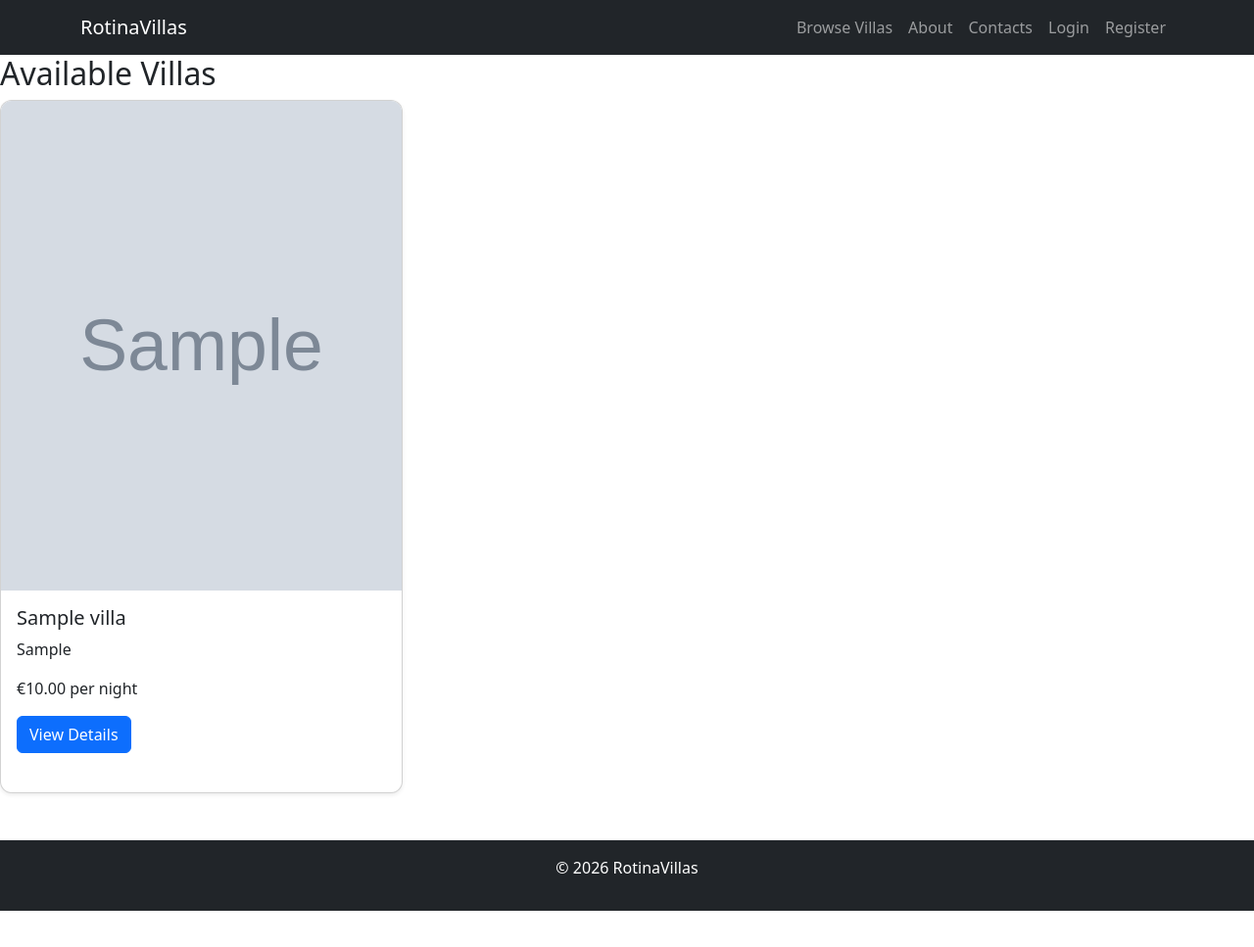
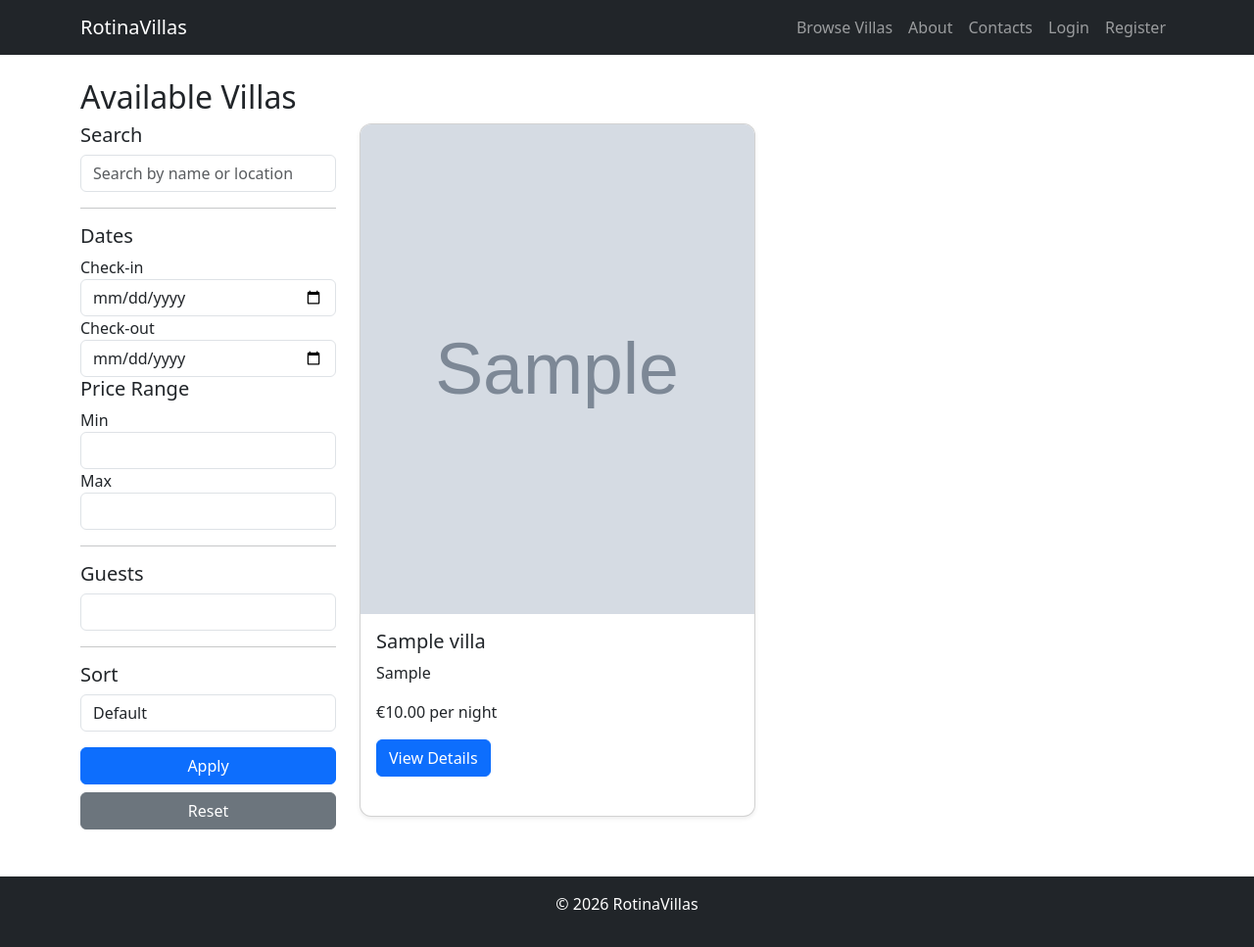
Before and after one commit to lpkotsev/RotinaVillas_DjangoProject, a Django app: page /villas/ in a window 1280 px wide. Shown: the whole page at 98% size. Before the commit the page ends 930 px from the top, so only its background shows below. Run offline with Django 5.2, Linux system fonts and the light colour scheme; tables that the repository leaves empty hold one stand-in row (values such as "Sample post"); grey boxes marked "Sample" are stand-in pictures.

Commit message:
adding filter and search forms

```diff
--- a/accounts/models.py
+++ b/accounts/models.py
@@ -1,5 +1,4 @@
 from django.contrib.auth.models import AbstractUser
-from django.db import models
 
 class AppUser(AbstractUser):
-    is_owner = models.BooleanField(default=False)
+    pass
--- a/templates/villas/villa-list.html
+++ b/templates/villas/villa-list.html
@@ -1,15 +1,74 @@
 {% extends "shared/base.html" %}
 {% load static %}
+{% load villa_extras %}
+
 {% block content %}
-{% load villa_extras %}
+
+<div class="container mt-4">
 
 <h2>Available Villas</h2>
 
 <div class="row">
 
+    <!-- 🎛️ FILTER SIDEBAR -->
+    <div class="col-md-3">
+
+        <form method="get">
+
+            <!-- 🔍 Search -->
+            <h5>Search</h5>
+            {{ search_form.query }}
+
+            <hr>
+
+            <h5>Dates</h5>
+
+            <label>Check-in</label>
+            {{ filter_form.check_in }}
+
+            <label>Check-out</label>
+            {{ filter_form.check_out }}
+            <h5>Price Range</h5>
+            <label>Min</label>
+            {{ filter_form.min_price }}
+
+            <label>Max</label>
+            {{ filter_form.max_price }}
+
+            <hr>
+
+            <!-- 👥 Guests -->
+            <h5>Guests</h5>
+            {{ filter_form.guests }}
+
+            <hr>
+
+            <!-- ↕️ Sorting -->
+            <h5>Sort</h5>
+            {{ filter_form.ordering }}
+
+            <div class="mt-3">
+                <button type="submit" class="btn btn-primary w-100">
+                    Apply
+                </button>
+
+                <a href="{% url 'villa-list' %}" class="btn btn-secondary w-100 mt-2">
+                    Reset
+                </a>
+            </div>
+
+        </form>
+
+    </div>
+
+    <!-- 🏡 VILLAS -->
+    <div class="col-md-9">
+
+        <div class="row">
+
         {% for villa in villas %}
 
-<div class="col-md-4">
+            <div class="col-md-6">
 
                 <div class="card villa-card mb-4 shadow-sm">
 
@@ -19,19 +78,12 @@
 
                     <div class="card-body">
 
-<h5 class="card-title">
-{{ villa.name }}
-</h5>
+                        <h5>{{ villa.name }}</h5>
+                        <p>{{ villa.location }}</p>
+                        <p>€{{ villa.price_per_night }} per night</p>
 
-<p>
-{{ villa.location }}
-</p>
-
-<p>
-€{{ villa.price_per_night }} per night
-</p>
-
-<a href="{% url 'villa-details' villa.pk %}" class="btn btn-primary">
+                        <a href="{% url 'villa-details' villa.pk %}"
+                           class="btn btn-primary">
                            View Details
                         </a>
 
@@ -42,11 +94,15 @@ View Details
             </div>
 
         {% empty %}
-
-<p>No villas available yet.</p>
-
+            <p>No villas found matching your criteria.</p>
         {% endfor %}
 
         </div>
 
+    </div>
+
+</div>
+
+</div>
+
 {% endblock %}
--- a/villas/forms.py
+++ b/villas/forms.py
@@ -49,3 +49,61 @@ class VillaEditForm(forms.ModelForm):
 
         if self.instance:
             self.fields["created_at"].initial = self.instance.created_at
+class VillaSearchForm(forms.Form):
+    query = forms.CharField(
+        required=False,
+        label="Search",
+        widget=forms.TextInput(attrs={
+            "placeholder": "Search by name or location",
+            "class": "form-control"
+        })
+    )
+
+class VillaFilterForm(forms.Form):
+    check_in = forms.DateField(
+        required=False,
+        label="Check-in",
+        widget=forms.DateInput(attrs={
+            "type": "date",
+            "class": "form-control"
+        })
+    )
+
+    check_out = forms.DateField(
+        required=False,
+        label="Check-out",
+        widget=forms.DateInput(attrs={
+            "type": "date",
+            "class": "form-control"
+        })
+    )
+
+    min_price = forms.DecimalField(
+        required=False,
+        widget=forms.NumberInput(attrs={"class": "form-control"})
+    )
+
+    max_price = forms.DecimalField(
+        required=False,
+        widget=forms.NumberInput(attrs={"class": "form-control"})
+    )
+
+    guests = forms.IntegerField(
+        required=False,
+        widget=forms.NumberInput(attrs={"class": "form-control"})
+    )
+
+    ordering = forms.ChoiceField(
+        required=False,
+        label="Sort by",
+        choices=[
+            ("", "Default"),
+            ("name", "Title A → Z"),
+            ("-name", "Title Z → A"),
+            ("location", "Location A → Z"),
+            ("-location", "Location Z → A"),
+            ("price_per_night", "Price Low → High"),
+            ("-price_per_night", "Price High → Low"),
+        ],
+        widget=forms.Select(attrs={"class": "form-control"})
+    )
--- a/villas/views.py
+++ b/villas/views.py
@@ -5,8 +5,10 @@ from .models import Villa
 from .forms import VillaCreateForm, VillaEditForm
 from django.views import View
 from django.shortcuts import render, redirect
-from .forms import VillaCreateForm
+from .forms import VillaSearchForm
+from .forms import VillaFilterForm
 from common.mixins import IsObjectOwnerMixin
+from django.db.models import Q, F
 
 class VillaListView(ListView):
 
@@ -16,6 +18,62 @@ class VillaListView(ListView):
 
     context_object_name = "villas"
 
+    def get_queryset(self):
+        queryset = super().get_queryset()
+
+        self.search_form = VillaSearchForm(self.request.GET)
+        self.filter_form = VillaFilterForm(self.request.GET)
+
+        # 🔍 SEARCH
+        if self.search_form.is_valid():
+            query = self.search_form.cleaned_data.get("query")
+
+            if query:
+                queryset = queryset.filter(
+                    Q(name__icontains=query) |
+                    Q(location__icontains=query)
+                )
+
+
+        if self.filter_form.is_valid():
+
+            min_price = self.filter_form.cleaned_data.get("min_price")
+            max_price = self.filter_form.cleaned_data.get("max_price")
+            guests = self.filter_form.cleaned_data.get("guests")
+            ordering = self.filter_form.cleaned_data.get("ordering")
+
+
+            if min_price:
+                queryset = queryset.filter(price_per_night__gte=min_price)
+
+            if max_price:
+                queryset = queryset.filter(price_per_night__lte=max_price)
+
+
+            if guests:
+                queryset = queryset.filter(capacity__gte=guests)
+
+            check_in = self.filter_form.cleaned_data.get("check_in")
+            check_out = self.filter_form.cleaned_data.get("check_out")
+
+            if check_in and check_out:
+                queryset = queryset.exclude(
+                    bookings__check_in__lt=check_out,
+                    bookings__check_out__gt=check_in
+                )
+
+
+            if ordering:
+                queryset = queryset.order_by(ordering)
+
+        return queryset
+
+
+    def get_context_data(self, **kwargs):
+       context = super().get_context_data(**kwargs)
+       context["search_form"] = self.search_form
+       context["filter_form"] = self.filter_form
+       return context
 
 class VillaDetailView(DetailView):
 
```
Also changed, not shown: accounts/tests.py (+6 -5 lines), bookings/tests.py (+73 -6 lines), accounts/migrations/0002_remove_appuser_is_owner.py (added), bookings/forms.py (line endings or trailing spaces), reviews/forms.py (line endings or trailing spaces). Lines whose indentation alone changed are shown as unchanged.
